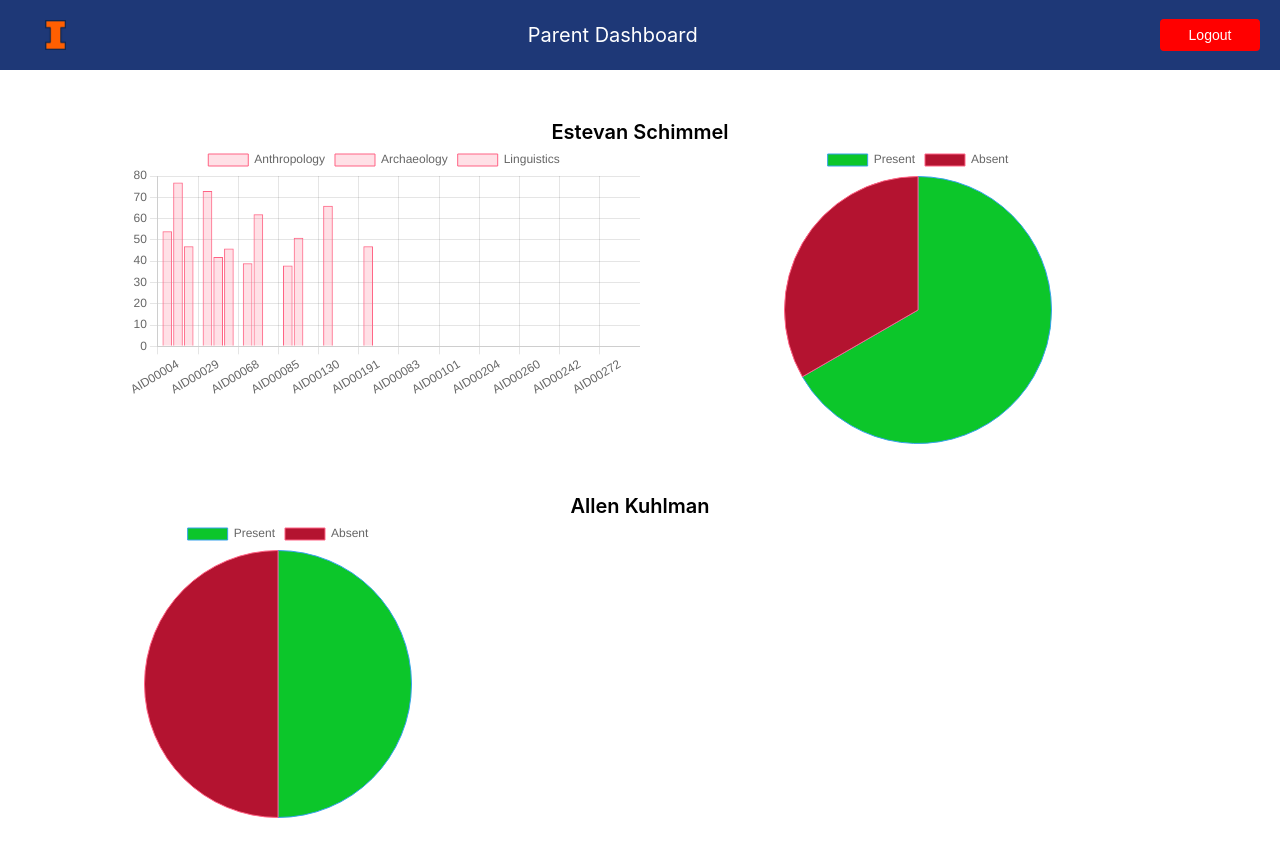
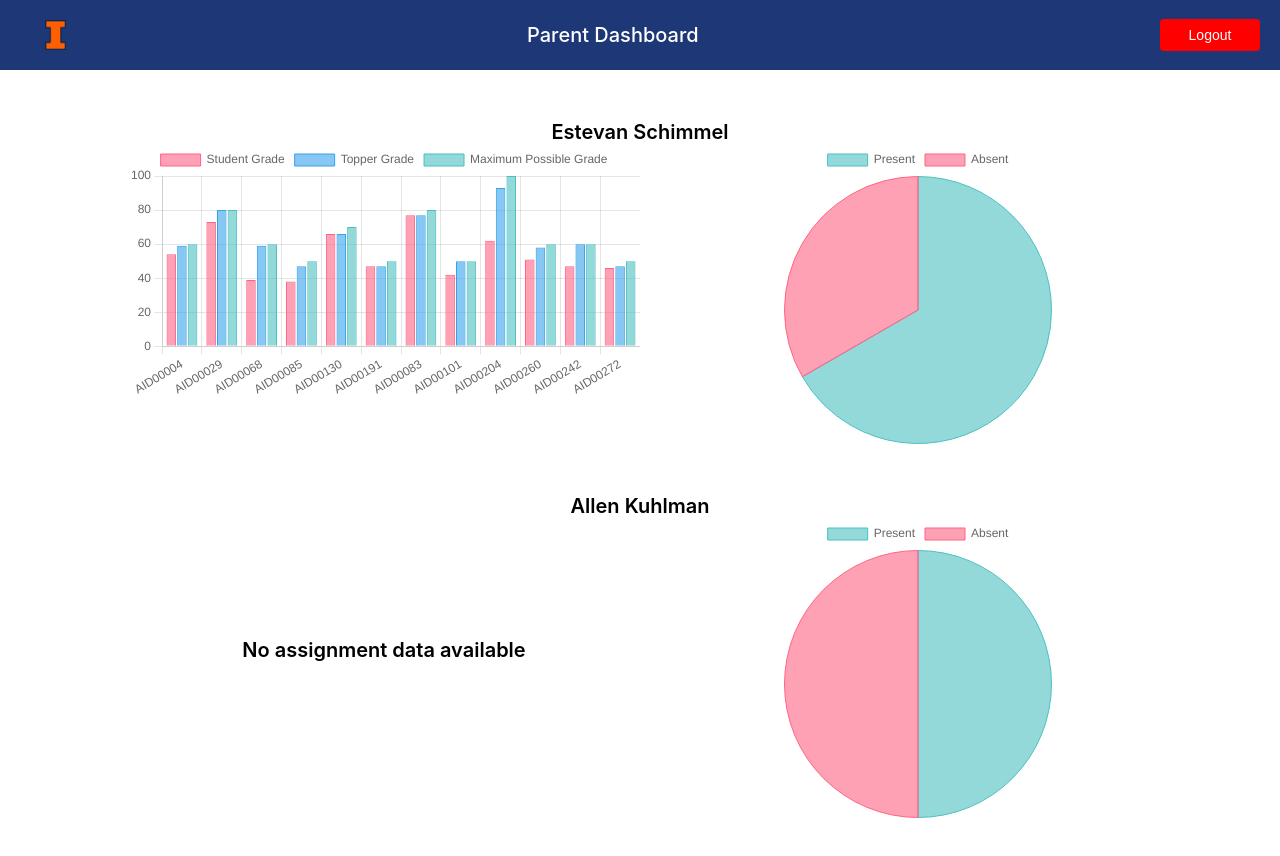
Before and after one commit to cs411-alawini/sp24-cs411-team108-SQLScholars, a React (Create React App) app in the folder frontend/: page /homeParent in a window 1280 px wide. Shown: the top 856 px of the page. Built offline with nearby package versions, Linux system fonts and the light colour scheme.

Commit message:
Added graph

```diff
--- a/frontend/src/css/HomePage.css
+++ b/frontend/src/css/HomePage.css
@@ -125,7 +125,7 @@
   }
 
   .chart-container {
-    width: 90%;  /* Set the width as needed */
+    width: 100%;  /* Set the width as needed */
     height: 300px; /* Set the height as needed */
     padding-left: 10%;
   }
--- a/frontend/src/views/HomePageAdmin.jsx
+++ b/frontend/src/views/HomePageAdmin.jsx
@@ -172,6 +172,7 @@ const HomePageAdmin = () => {
         value={searchQuery}
         onChange={(e) => setSearchQuery(e.target.value)}
         />
+        <span style={{fontWeight: "550", fontSize: "20px"}}>Administrator</span>
         <div className="container">
           <button type="button" className="create-button" onClick={() => navigate('/createClassroom')}>
             Create Classroom
--- a/frontend/src/views/HomePageParent.jsx
+++ b/frontend/src/views/HomePageParent.jsx
@@ -14,21 +14,40 @@ ChartJS.register(
   Legend,
   ArcElement
 );
+const prepareChartData = (grades) => {
+  if(grades.length === 0) {
+    return {};
+  }
+  const labels = grades.map(item => item.assignmentId);
+  const userGrades = grades.map(item => item.grade);
+  const topperGrades = grades.map(item => item.topperGrade);
 
-const prepareGradeData = (grades) => {
-    const subjects = [...new Set(grades.map(item => item.subjectName))];
-    return subjects.map(subject => {
-      const subjectData = grades.filter(item => item.subjectName === subject);
-      const Tempgrades = subjectData.map(item => item.grade);
-      return {
-        label: subject,
-        data: Tempgrades,
-        backgroundColor: 'rgba(255, 99, 132, 0.2)',
-        borderColor: 'rgba(255, 99, 132, 1)',
-        borderWidth: 1,
-        maxBarThickness: 15
-      };
-    });
+  return {
+      labels,
+      datasets: [
+          {
+              label: 'Student Grade',
+              data: userGrades,
+              backgroundColor: 'rgba(255, 99, 132, 0.6)',
+              borderColor: 'rgba(255, 99, 132, 1)',
+              borderWidth: 1
+          },
+          {
+              label: 'Topper Grade',
+              data: topperGrades,
+              backgroundColor: 'rgba(54, 162, 235, 0.6)',
+              borderColor: 'rgba(54, 162, 235, 1)',
+              borderWidth: 1
+          },
+          {
+              label: 'Maximum Possible Grade',
+              data: grades.map(item => item.maximumPossibleGrade),
+              backgroundColor: 'rgba(75, 192, 192, 0.6)',
+              borderColor: 'rgba(75, 192, 192, 1)',
+              borderWidth: 1
+          }
+      ]
+  };
 };
 
 const prepareAttendanceData = (attendance) => {
@@ -40,11 +59,11 @@ const prepareAttendanceData = (attendance) => {
         label: 'Attendance',
         data: [presentDays, absentDays],
         backgroundColor: [
-          'rgba(12, 198, 42, 1)',
-          'rgba(180, 19, 48, 1)'
+          'rgba(75, 192, 192, 0.6)',
+          'rgba(255, 99, 132, 0.6)'
         ],
         borderColor: [
-          'rgba(54, 162, 235, 1)',
+          'rgba(75, 192, 192, 1)',
           'rgba(255, 99, 132, 1)'
         ],
         borderWidth: 1
@@ -53,21 +72,18 @@ const prepareAttendanceData = (attendance) => {
   };
 
 const StudentCharts = ({ student }) => {
-  const gradeData = {
-    labels: student.assignmentGrades.map(item => item.assignmentId),
-    datasets: prepareGradeData(student.assignmentGrades)
-  };
+  const gradeData =  prepareChartData(student.assignmentGrades)
   const attendanceData = prepareAttendanceData(student.attendance);
 
   return (
     <div style={{marginBottom: "20px", marginTop: "50px", fontWeight: "600"}}>
       <a>{student.userData.firstName} {student.userData.lastName}</a>
       <div className="charts-row">
-        {gradeData && gradeData.datasets && gradeData.datasets.length > 0 && (
+        {gradeData && gradeData.datasets && gradeData.datasets.length > 0 ? (
           <div className="chart-container">
-            <Bar data={gradeData} options={{ scales: { y: { beginAtZero: true } } }} />
+            <Bar data={gradeData} options={{ scales: { y: { beginAtZero: true } }, plugins: {legend: {display: true}} }} />
           </div>
-        )}
+        ) : <div className="chart-container" style={{marginTop: "120px"}}>No assignment data available</div>}
         {attendanceData && attendanceData.datasets && attendanceData.datasets.length > 0 && (
           <div className="chart-container">
             <Pie data={attendanceData} />
@@ -91,7 +107,7 @@ const HomePageParent = () => {
           alt="Illini Logo"
           className="logo"
         />
-          <span>Parent Dashboard</span>
+          <span style={{fontWeight: "550"}}>Parent Dashboard</span>
 
             <div className="container">
               <button type="button" className="logout-button" onClick={logoutUser}>
--- a/frontend/src/views/HomePageStudent.jsx
+++ b/frontend/src/views/HomePageStudent.jsx
@@ -91,7 +91,7 @@ const HomePageStudent = () => {
           value={searchQuery}
           onChange={(e) => setSearchQuery(e.target.value)}
         />
-
+        <span style={{fontWeight: "550", fontSize: "20px"}}>Student</span>
         <div className="container">
           <button type="button" className="logout-button" onClick={logoutUser}>
             Logout
--- a/frontend/src/views/HomePageTeacher.jsx
+++ b/frontend/src/views/HomePageTeacher.jsx
@@ -85,6 +85,7 @@ const HomePageStudent = () => {
     <div className="app">
       <header className="app-header">
         <input type="search" placeholder="Search for Classroom..." />
+        <span style={{fontWeight: "550", fontSize: "20px"}}>Teacher</span>
         <div className="container">
           <button type="button" className="logout-button" onClick={logoutUser}>
             Logout
```
